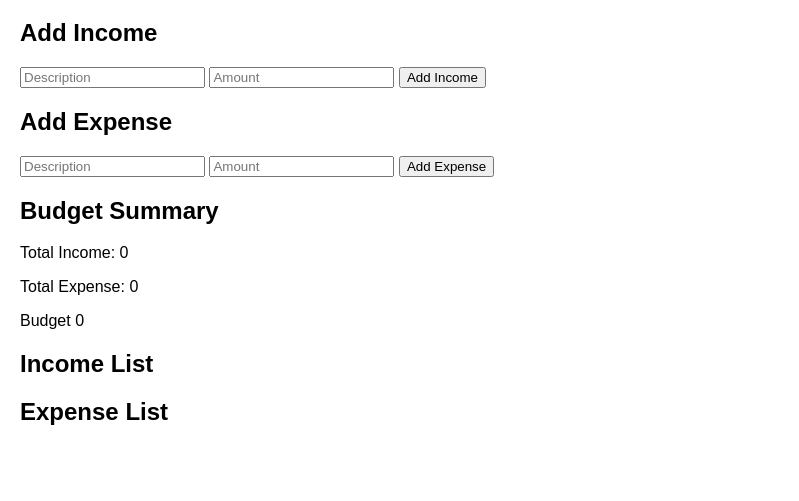
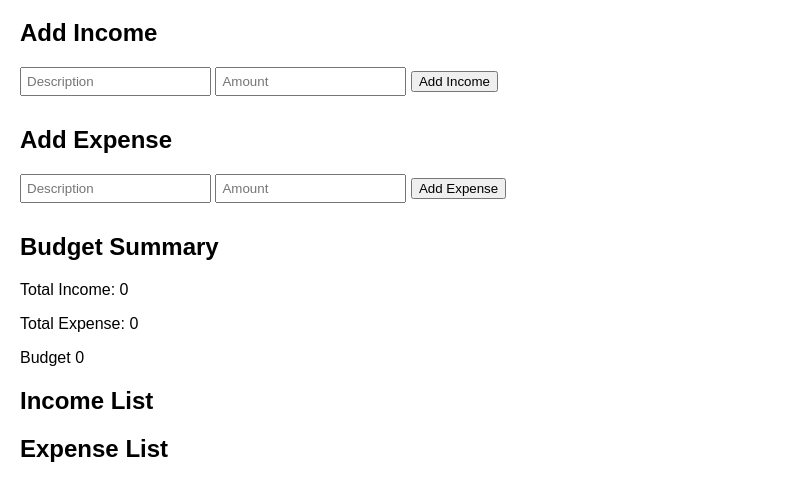
Before and after one commit to Kenneth732/Budget-Tracker-JS, a plain HTML site: page index.html in a window 1280 px wide. Shown: the part 81-582 px from the top of the page, without its empty margins (0-799 px from the left). Drawn offline with Linux system fonts and the light colour scheme.

Commit message:
h2 and inputs style

```diff
--- a/static/css/style.css
+++ b/static/css/style.css
@@ -8,3 +8,13 @@ body {
   h1 {
     text-align: center;
   }
+
+  h2 {
+    margin-top: 20px;
+  }
+
+  input[type="text"],
+  input[type="number"] {
+    margin-bottom: 10px;
+    padding: 5px;
+  }
```
